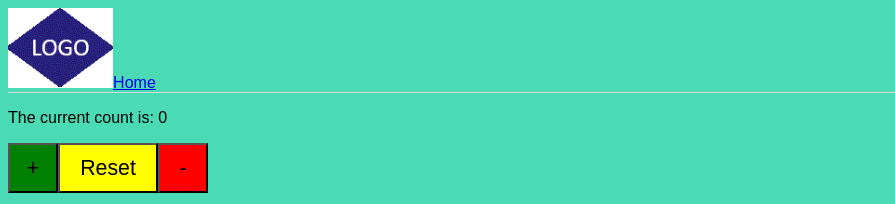
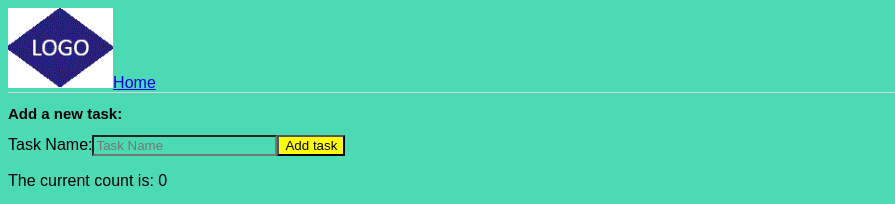
Before and after one commit to andriesvdw1/practise, a React (Create React App) app in the folder taskerize/: page / in a window 1280 px wide. Shown: the top 204 px of the page, without its empty margins (0-895 px from the left). Built offline with nearby package versions, Linux system fonts and the light colour scheme.

Commit message:
added AddTask component and styling for the add task button.

```diff
--- a/taskerize/src/App.jsx
+++ b/taskerize/src/App.jsx
@@ -3,11 +3,13 @@ import React from 'react'
 import Header from './components/Header';
 import Footer from './components/Footer';
 import Main from './components/Main';
+import AddTask from './components/AddTask';
 function App() {
 
   return (
     <React.Fragment>
       <Header/>
+      <AddTask/>
       <Main/>
       <Footer/>
     </React.Fragment>
--- /dev/null
+++ b/taskerize/src/components/AddTask.jsx
@@ -0,0 +1,20 @@
+import { useState } from "react";
+function AddTask() {
+    const [taskValue, setTaskValue] = useState("");
+    const handleChange = (event) => {
+        setTaskValue(event.target.value);
+    }
+  return (
+    <section className="add-task">
+        <form>
+            <h1>Add a new task:</h1>
+            <label htmlFor="task">Task Name:</label>
+            <input onClick={handleChange} type="text" name="task" id="task" placeholder="Task Name" autoComplete="off" />
+            <input style={{backgroundColor:"yellow"}} type="submit" value="Add task" />
+            <p>{taskValue}</p>
+        </form>
+    </section>
+  )
+}
+
+export default AddTask
--- a/taskerize/src/components/Main.jsx
+++ b/taskerize/src/components/Main.jsx
@@ -3,6 +3,7 @@ import TaskList from './TaskList'
 function Main() {
   return (
     <main>
+
        <TaskList title="Random" subtitle="subtitle"/>
     </main>
   )
```
Also changed, not shown: taskerize/src/components/AddTask.css (added), taskerize/src/components/needToFix/TaskCard.css (renamed from taskerize/src/components/TaskCard.css), taskerize/src/components/needToFix/TaskCard.jsx (renamed from taskerize/src/components/TaskCard.jsx).
